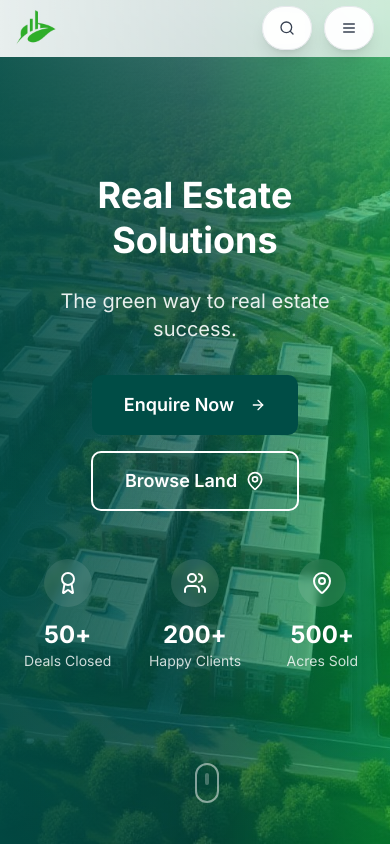
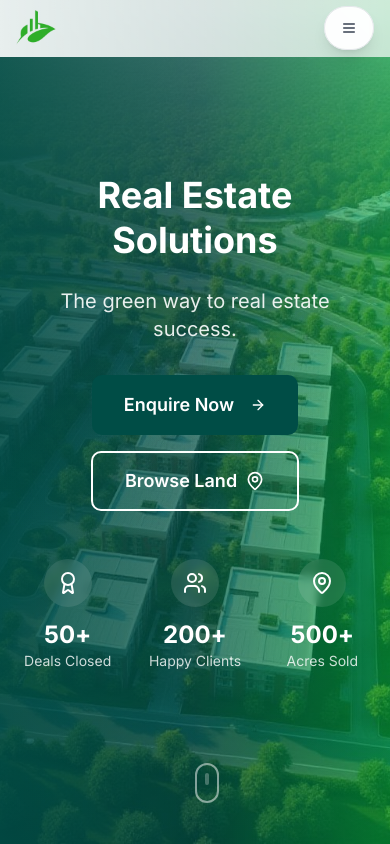
Before and after one commit to 7003078589/Green-leaf-Ventures, a React (Vite) app in the folder greenleaf-landfinder-main/: page / in a window 390 px wide. Shown: the top 844 px of the page. Built offline with nearby package versions, Linux system fonts and the light colour scheme.

Commit message:
Remove search icon from mobile header, keep only menu button

```diff
--- a/greenleaf-landfinder-main/src/components/Navigation.tsx
+++ b/greenleaf-landfinder-main/src/components/Navigation.tsx
@@ -1,14 +1,13 @@
 import React, { useState, useEffect } from 'react';
 import { Button } from '@/components/ui/button';
 import { Sheet, SheetContent, SheetTrigger } from '@/components/ui/sheet';
-import { Menu, Phone, MessageCircle, Search } from 'lucide-react';
+import { Menu, Phone, MessageCircle } from 'lucide-react';
 import { Link, useLocation } from 'react-router-dom';
 
 const Navigation = () => {
   const [isScrolled, setIsScrolled] = useState(false);
   const [isVisible, setIsVisible] = useState(true);
   const [lastScrollY, setLastScrollY] = useState(0);
-  const [isSearchOpen, setIsSearchOpen] = useState(false);
   const location = useLocation();
 
   useEffect(() => {
@@ -50,11 +49,6 @@ const Navigation = () => {
     contactSection?.scrollIntoView({ behavior: 'smooth' });
   };
 
-  const handleSearch = (e: React.FormEvent) => {
-    e.preventDefault();
-    // Add search functionality here
-    console.log('Search functionality');
-  };
 
   return (
     <nav className={`fixed top-0 w-full z-50 transition-all duration-300 border-b ${
@@ -113,18 +107,8 @@ const Navigation = () => {
             </Button>
           </div>
 
-          {/* Mobile Search and Menu - Floating Action Style */}
-          <div className="flex items-center space-x-3 lg:hidden">
-            {/* Search Icon - Floating Action */}
-            <Button
-              variant="ghost"
-              size="lg"
-              onClick={() => setIsSearchOpen(!isSearchOpen)}
-              className="rounded-full bg-white/90 backdrop-blur-sm shadow-lg hover:shadow-xl border border-gray-200 hover:bg-green-50 hover:border-green-300 transition-all duration-300 hover:scale-110 p-4"
-            >
-              <Search className="w-8 h-8 text-gray-700 hover:text-green-600" />
-            </Button>
-
+          {/* Mobile Menu - Floating Action Style */}
+          <div className="flex items-center lg:hidden">
             {/* Mobile Menu - Floating Action */}
             <Sheet>
               <SheetTrigger asChild>
@@ -189,38 +173,6 @@ const Navigation = () => {
         </div>
       </div>
 
-      {/* Mobile Search Bar */}
-      {isSearchOpen && (
-        <div className="lg:hidden border-t border-gray-200 bg-white">
-          <div className="container-max px-4 py-4">
-            <form onSubmit={handleSearch} className="flex items-center space-x-4">
-              <div className="flex-1 relative">
-                <input
-                  type="text"
-                  placeholder="Search properties, locations, services..."
-                  className="w-full px-4 py-2 border border-gray-300 rounded-lg focus:outline-none focus:ring-2 focus:ring-primary focus:border-transparent"
-                  autoFocus
-                />
-              </div>
-              <Button
-                type="submit"
-                size="sm"
-                className="px-4 py-2"
-              >
-                Search
-              </Button>
-              <Button
-                type="button"
-                variant="ghost"
-                size="sm"
-                onClick={() => setIsSearchOpen(false)}
-              >
-                ✕
-              </Button>
-            </form>
-          </div>
-        </div>
-      )}
     </nav>
   );
 };
```
